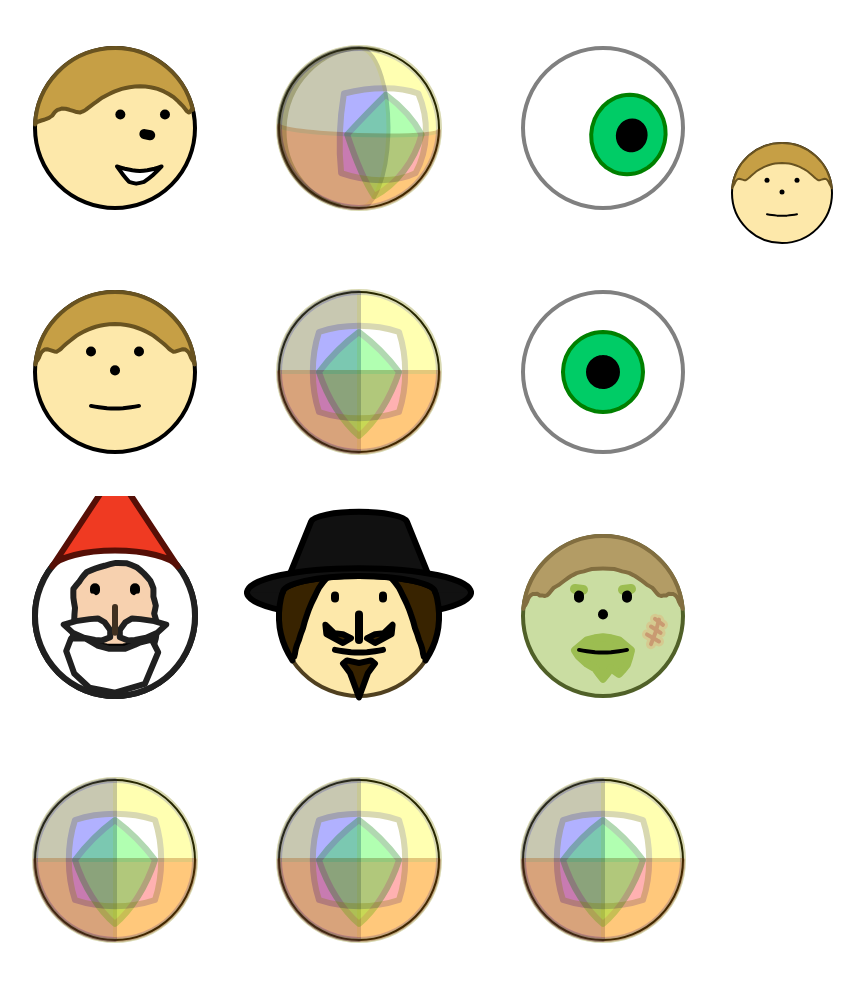
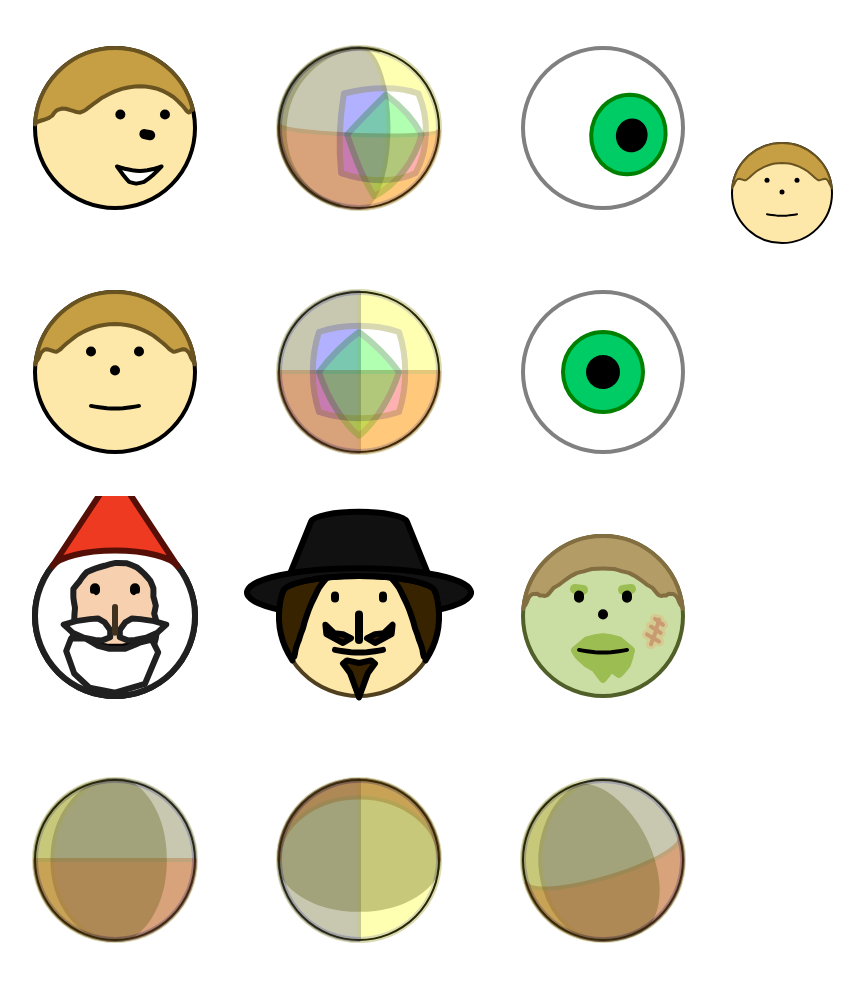
Before and after one commit to davidje13/Face, a website: page index.html in a window 1280 px wide. Shown: the whole page, without its empty margins (13-877 px from the left). Drawn offline with Linux system fonts and the light colour scheme.

Commit message:
Fix incorrect file path

```diff
--- a/index.html
+++ b/index.html
@@ -15,7 +15,7 @@
 <title>Face</title>
 <link rel="icon" href="resources/favicon.png">
 <script src="lib/face.min.js"></script>
-<script src="index.mjs"></script>
+<script src="index.js"></script>
 </head>
 <body>
 
```
